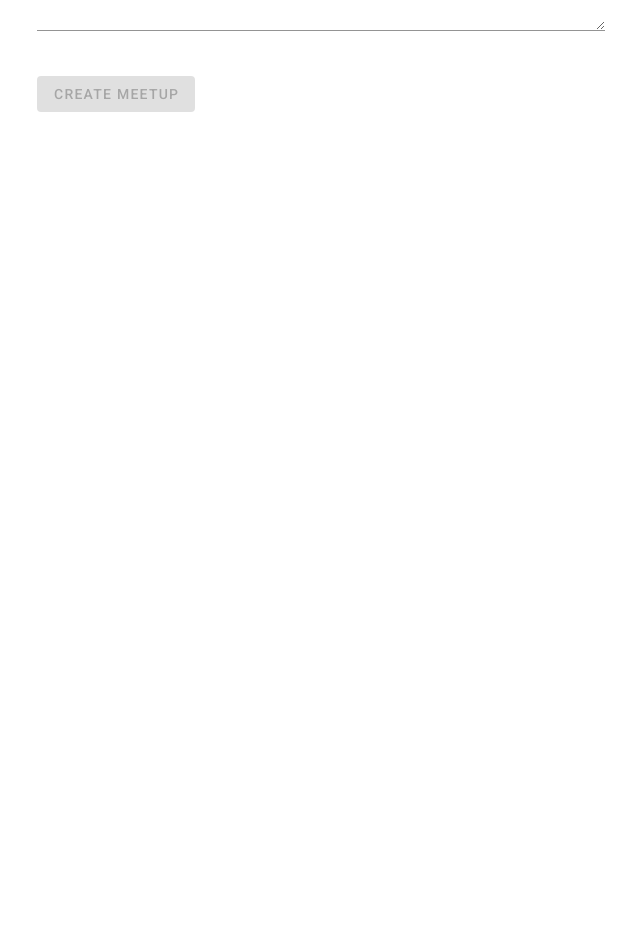
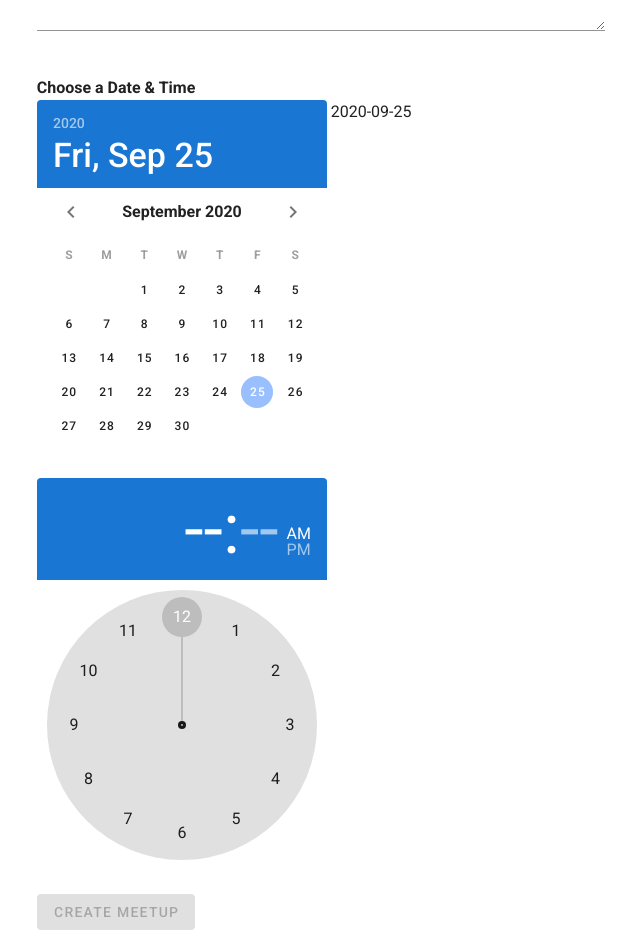
Before and after one commit to erolbah/meetup, a Vue app: page /meetup/new in a window 1280 px wide. Shown: the part 580-1522 px from the top of the page, without its empty margins (319-959 px from the left). Before the commit the page ends 800 px from the top, so only its background shows below. Built offline with nearby package versions, Linux system fonts and the light colour scheme.

Commit message:
date picker time picker added

```diff
--- a/src/components/Meetup/CreateMeetup.vue
+++ b/src/components/Meetup/CreateMeetup.vue
@@ -59,6 +59,15 @@
           </v-row>
           <v-row>
             <v-col xs="12" sm="6" offset-sm="3">
+              <h4>Choose a Date & Time</h4>
+              <v-date-picker v-model="date"></v-date-picker>
+              {{date}}
+              <v-time-picker v-model="time" ampm-in-title></v-time-picker>
+              {{time}}
+            </v-col>
+          </v-row>
+          <v-row>
+            <v-col xs="12" sm="6" offset-sm="3">
               <v-btn class="primary"
                     :disabled="!formIsValid"
                     type="submit">CREATE MEETUP</v-btn>
@@ -78,6 +87,16 @@
             this.location !== '' &&
             this.imageUrl !== '' &&
             this.description !== ''
+    },
+    submitableDate () {
+      const date = new Date(this.date)
+      if (this.time !== '') {
+        const hours = this.time.match(/^(\d+)/)[1]
+        const minutes = this.time.match(/:(\d+)/)[1]
+        date.setHours(hours)
+        date.setMinutes(minutes)
+      }
+      return date
     }
   },
   data () {
@@ -85,7 +104,9 @@
       title: '',
       location: '',
       imageUrl: '',
-      description: ''
+      description: '',
+      date: new Date().toISOString().substr(0, 10),
+      time: ''
     }
   },
   methods: {
@@ -98,7 +119,7 @@
         location: this.location,
         imageUrl: this.imageUrl,
         description: this.description,
-        date: new Date
+        date: this.submitableDate
       }
       this.$store.dispatch('createMeetup', meetupData)
       this.$router.push('/meetups')
--- a/src/components/Meetup/Meetup.vue
+++ b/src/components/Meetup/Meetup.vue
@@ -8,8 +8,8 @@
                 </v-card-title>
                 <v-img :src="meetup.imageUrl" height="400"></v-img>
                 <v-card-text>
-                  <div class="info--text">{{meetup.date}} - Adres</div>
-                  <div>Lorem ipsum, dolor sit amet consectetur adipisicing elit. Voluptatum itaque quia cum, ea ipsum ducimus quisquam neque quas! Quidem sequi dolores maiores? Ipsam facere cupiditate corporis ipsum cumque. Consequuntur, ab.</div>
+                  <div class="info--text">{{meetup.date}} - {{meetup.location}}</div>
+                  <div>{{meetup.description}}</div>
                 </v-card-text>
                 <v-card-actions>
                   <v-spacer></v-spacer>
--- a/src/store/index.js
+++ b/src/store/index.js
@@ -13,6 +13,8 @@
         imageUrl: 'https://cdn.vuetifyjs.com/images/cards/foster.jpg',
         title: 'Supermodel',
         artist: 'Foster the People',
+        location: 'Drachten',
+        description: 'Dit is een dummy tekst om er voor te zorgen dat er een textveld gevuld word zodat er iets zichtbaar is op het scherm.'
       },
       {
         id: 2,
@@ -21,6 +23,8 @@
         imageUrl: 'https://cdn.vuetifyjs.com/images/cards/halcyon.png',
         title: 'Halcyon Days',
         artist: 'Ellie Goulding',
+        location: 'Drachten',
+        description: 'Dit is een dummy tekst om er voor te zorgen dat er een textveld gevuld word zodat er iets zichtbaar is op het scherm.'
       }
     ],
     user: {
```
